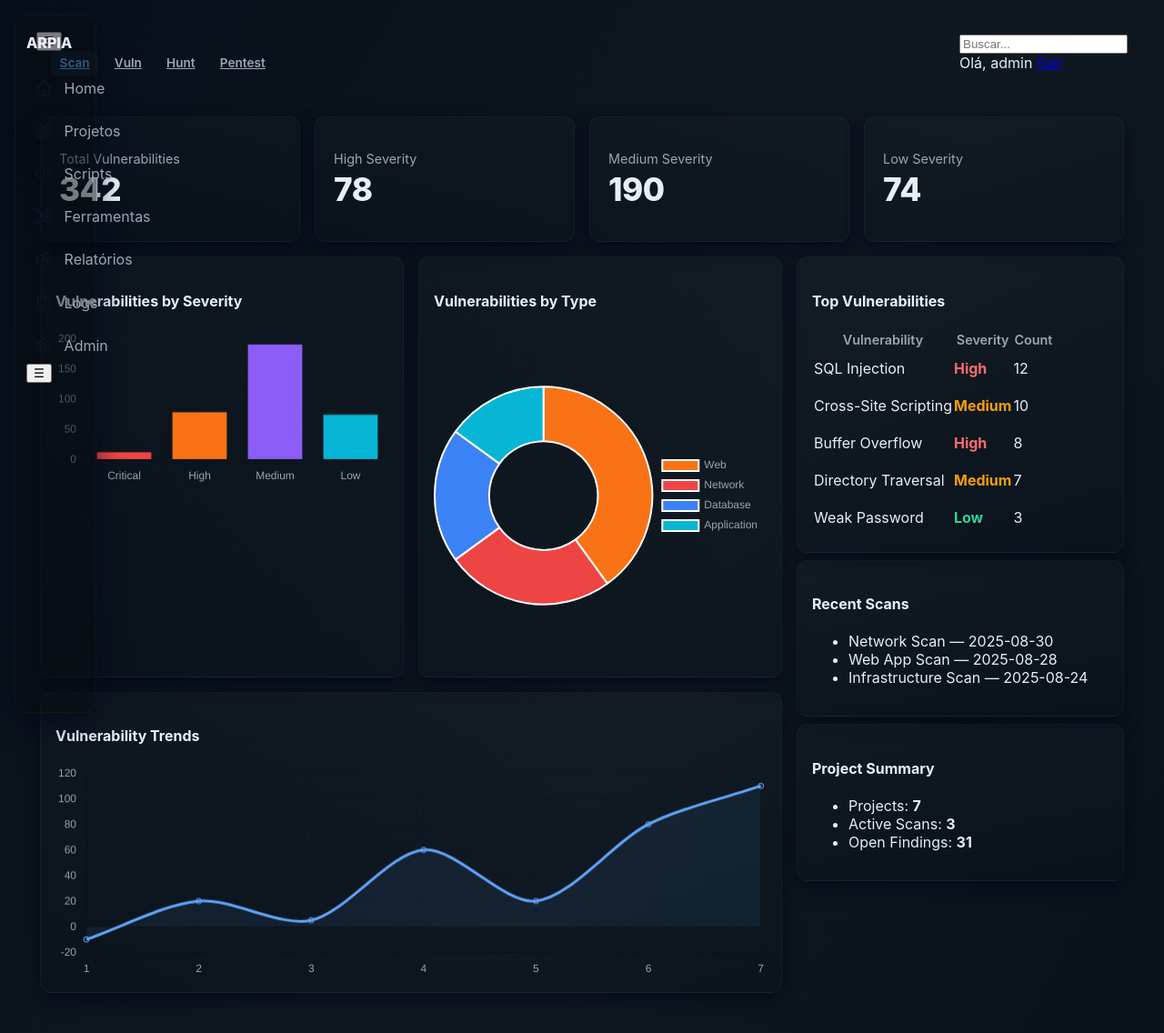
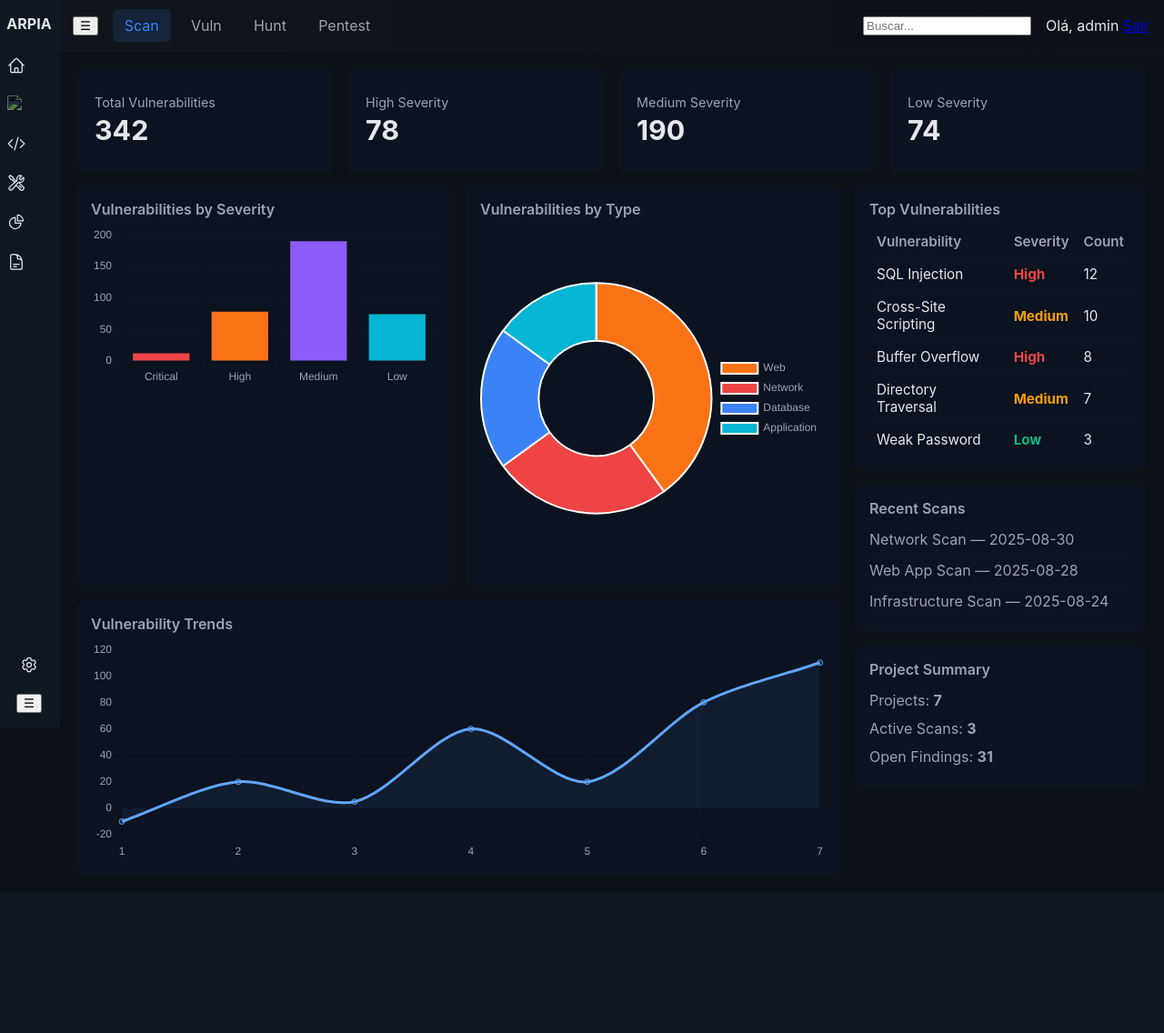
Before and after one commit to xlipesousa/arpia, a Django app: page / in a window 1280 px wide. Shown: the whole page at 91% size. After the commit the page ends 940 px from the top, so only its background shows below. Run offline with Django 4.2, Linux system fonts and the light colour scheme; a user stored in the database is signed in.

Commit message:
revert: restaurar snapshot icones

```diff
--- a/static/css/dark.css
+++ b/static/css/dark.css
@@ -1,98 +1,103 @@
-/* Palette and glass theme for dashboard-arpia */
 :root{
-  --bg-0: #0b0f13;
-  --bg-1: linear-gradient(120deg,#07101a 0%, #0f1720 60%, #07121a 100%);
-  --panel: rgba(18,22,26,0.6);
-  --panel-strong: rgba(255,255,255,0.03);
-  --glass: rgba(255,255,255,0.03);
-  --muted: #9aa6b2;
-  --text: #e6eef6;
-  --accent: #4fd1c5; /* teal accent */
-  --accent-2: #60a5fa; /* blue accent */
-  --card-radius: 12px;
-  --glass-border: rgba(255,255,255,0.04);
-  --card-shadow: 0 6px 18px rgba(2,6,23,0.6);
+  --bg:#0b1116;
+  --panel:#0f1720;
+  --card:#0b1220;
+  --muted:#9ca3af;
+  --accent:#3b82f6;
+  --text:#e5e7eb;
 }
+body.arpia-dark{
+  margin:0; font-family:Inter, system-ui, -apple-system, "Segoe UI", Roboto, "Helvetica Neue", Arial;
+  background:var(--bg); color:var(--text);
+}
+.sidebar{
+  position:fixed; left:0; top:0; bottom:0;
+  width:64px; background:var(--panel); padding:1rem 0; overflow:hidden; transition:width .22s ease;
+  display:flex; flex-direction:column; align-items:center;
+  border-right:1px solid rgba(255,255,255,0.02);
+  z-index:100;
+}
+.sidebar .brand{ font-weight:700; margin-bottom:1rem; color:var(--text); }
+.sidebar .menu{ width:100%; display:flex; flex-direction:column; gap:.25rem; align-items:stretch; padding:0 .5rem; }
+.menu-section{ width:100%; color:var(--muted); font-size:.75rem; padding: .6rem .5rem; text-transform:uppercase; letter-spacing:.04em }
+.menu-item{ display:flex; gap:.75rem; align-items:center; padding:.6rem .5rem; color:var(--muted); text-decoration:none; border-radius:8px; transition:background .12s, color .12s; }
+.menu-item .i{ width:20px; height:20px; fill:var(--muted); }
+.menu-item .label{ display:none; white-space:nowrap; overflow:hidden; }
+.menu-item:hover{ background:rgba(255,255,255,0.02); color:var(--text); }
+.sidebar-footer{ margin-top:auto; padding: .75rem 0; width:100%; display:flex; justify-content:center; }
 
-/* page background */
-body.arpia-dark{
-  background: var(--bg-1);
-  color: var(--text);
-  -webkit-font-smoothing:antialiased;
-  font-family: Inter, ui-sans-serif, system-ui, "Segoe UI", Roboto, "Helvetica Neue", Arial;
-  min-height:100vh;
-  padding:1rem;
+.sidebar.collapsed{ width:64px; }
+.sidebar:not(.collapsed){ width:220px; align-items:flex-start; padding-left:1rem; }
+.sidebar:not(.collapsed) .menu-item .label{ display:inline-block; }
+
+.topbar{
+  position:fixed; left:64px; right:0; top:0; height:56px; display:flex; align-items:center; justify-content:space-between;
+  padding:0 1rem; background:linear-gradient(90deg, rgba(255,255,255,0.02), transparent); border-bottom:1px solid rgba(255,255,255,0.02); z-index:50;
 }
+.sidebar:not(.collapsed) ~ .topbar{ left:220px; }
+.top-left{ display:flex; gap:1rem; align-items:center; }
+.module-switch{ display:flex; gap:.6rem; align-items:center; }
+.module{ color:var(--muted); text-decoration:none; padding:.5rem .8rem; border-radius:6px; background:transparent; }
+.module.active{ background:rgba(59,130,246,0.14); color:var(--accent); }
+.top-right{ display:flex; gap:1rem; align-items:center; }
 
-/* main wrapper spacing */
-.main { padding:1.25rem; max-width:1200px; margin:0 auto; }
+.main{
+  padding:1.25rem; margin-top:56px; margin-left:64px; min-height:calc(100vh - 56px);
+  transition:margin-left .22s;
+}
+.sidebar:not(.collapsed) ~ .main{ margin-left:220px; }
 
-/* glass card */
-.card{
-  background: linear-gradient(180deg, rgba(255,255,255,0.02), rgba(0,0,0,0.02));
-  border: 1px solid var(--glass-border);
-  border-radius: var(--card-radius);
-  box-shadow: var(--card-shadow);
-  padding: 1rem;
-  color:var(--text);
-}
+.card{ background:var(--card); padding:1rem; border-radius:8px; box-shadow:0 1px 0 rgba(255,255,255,0.02); color:var(--text); }
 
-/* KPI row */
+.dashboard{ display:grid; grid-template-columns: 1fr 360px; gap:1rem; align-items:start; }
+.overview{ display:flex; gap:1rem; flex-wrap:wrap; }
+.overview .card{ flex:1 1 320px; min-width:240px; }
+
+.login-box{ max-width:420px; margin:3rem auto; background:var(--card); padding:1.5rem; border-radius:8px; }
+
 .kpi-row{ display:grid; grid-template-columns: repeat(4,1fr); gap:1rem; margin-bottom:1rem; }
-.kpi{ padding:1.25rem; min-height:96px; display:flex; flex-direction:column; justify-content:center; gap:.25rem; background: linear-gradient(180deg, rgba(255,255,255,0.015), rgba(0,0,0,0.03)); }
+.kpi{ padding:1rem 1.25rem; display:flex; flex-direction:column; gap:.25rem; min-height:80px; justify-content:center; }
 .kpi-label{ color:var(--muted); font-size:.9rem; }
-.kpi-value{ font-size:2.2rem; font-weight:800; color:var(--text); letter-spacing:-0.5px; }
+.kpi-value{ font-size:1.9rem; font-weight:700; color:var(--text); }
 
-/* charts area */
-.content-grid{ display:grid; grid-template-columns: 1fr 360px; gap:1rem; align-items:start; }
+.content-grid{ display:grid; grid-template-columns: 1fr 320px; gap:1rem; align-items:start; }
 .main-charts{ display:grid; grid-template-columns: repeat(2,1fr); gap:1rem; }
-.main-charts .wide{ grid-column: 1 / span 2; padding:1rem; }
+.main-charts .wide{ grid-column: 1 / span 2; }
 
-/* side panels */
-.side-panels .card{ margin-bottom:0.5rem; }
+.side-panels{ display:flex; flex-direction:column; gap:1rem; }
 
-/* table compact */
-.table-compact th{ color:var(--muted); font-weight:600; font-size:.9rem; }
-.table-compact td{ padding:.6rem 0; }
+.chart-card h4, .card h4{ margin:0 0 .5rem 0; color:var(--muted); font-weight:600; }
 
-/* severity chips */
-.sev.high{ color:#ff6b6b; font-weight:700; }
+.table-compact{ width:100%; border-collapse:collapse; font-size:.95rem; }
+.table-compact th{ text-align:left; padding:.5rem; color:var(--muted); font-weight:600; }
+.table-compact td{ padding:.5rem; border-top:1px solid rgba(255,255,255,0.02); }
+
+.sev.high{ color:#ef4444; font-weight:700; }
 .sev.medium{ color:#f59e0b; font-weight:700; }
-.sev.low{ color:#34d399; font-weight:700; }
+.sev.low{ color:#10b981; font-weight:700; }
 
-/* topbar */
-.topbar{
-  display:flex; justify-content:space-between; align-items:center;
-  padding:0.6rem 1rem; margin-bottom:1rem;
-  background: transparent;
-}
-.top-left .module-switch{ display:flex; gap:.5rem; margin-left:1rem; }
-.module { padding:.35rem .6rem; color:var(--muted); border-radius:8px; font-weight:600; font-size:.85rem; }
-.module.active{ background: rgba(96,165,250,0.08); color:var(--accent-2); }
+.recent-scans{ list-style:none; padding:0; margin:0; }
+.recent-scans li{ padding:.4rem 0; color:var(--muted); border-bottom:1px dashed rgba(255,255,255,0.02); }
 
-/* sidebar */
-.sidebar{
-  width:64px; position:fixed; left:1rem; top:1rem; bottom:1rem; padding:0.75rem;
-  background: rgba(6,10,14,0.5); border-radius:14px; border:1px solid rgba(255,255,255,0.03); box-shadow:0 10px 30px rgba(2,6,23,0.6);
-}
-.sidebar:not(.collapsed){ width:220px; }
-.sidebar .brand{ font-weight:800; color:var(--text); padding:.5rem 0; }
-.menu{ display:flex; flex-direction:column; gap:.6rem; margin-top:0.8rem; }
-.menu-item{ display:flex; align-items:center; gap:.8rem; padding:.55rem; border-radius:8px; color:var(--muted); text-decoration:none; }
-.menu-item .icon{ width:20px; height:20px; display:inline-block; filter: none; opacity:.95; }
-.menu-item:hover{ background: rgba(255,255,255,0.02); color:var(--text); }
-.sidebar-footer{ margin-top:auto; padding-top:0.6rem; }
+.quick-stats{ list-style:none; padding:0; margin:0; color:var(--muted); }
+.quick-stats li{ padding:.35rem 0; }
+
+/* adicione estas regras (append) */
+.menu-item .icon { width:20px; height:20px; display:inline-block; filter: invert(1) hue-rotate(180deg) saturate(0.6); }
+.menu-item .label { margin-left:.6rem; vertical-align:middle; }
+.menu-item img.icon { flex: 0 0 20px; }
+.sidebar:not(.collapsed) .menu-item .label { display:inline-block; }
+.sidebar.collapsed .menu-item .label { display:none; }
 
 /* responsive */
-@media (max-width:1100px){
+@media (max-width:900px){
+  .sidebar:not(.collapsed){ width:64px; }
+  .sidebar { position:fixed; z-index:9999; }
+  .topbar{ left:64px; }
+  .sidebar:not(.collapsed) ~ .topbar{ left:64px; }
+}
+@media (max-width:1000px){
   .content-grid{ grid-template-columns: 1fr; }
   .main-charts{ grid-template-columns: 1fr; }
   .kpi-row{ grid-template-columns: repeat(2,1fr); }
-  .sidebar{ display:none; }
 }
-
-/* accent helpers */
-.accent-pill{ background: linear-gradient(90deg,var(--accent),var(--accent-2)); color:#021023; padding:.25rem .6rem; border-radius:999px; font-weight:700; font-size:.85rem; display:inline-block; }
-
-/* small tweaks for Chart.js dark ticks */
-.chart-legend, .chart-area { color: var(--muted) !important; }
--- a/static/js/dashboard.js
+++ b/static/js/dashboard.js
@@ -1,49 +1,56 @@
-// dados fictícios para protótipo do dashboard (robusto)
+// dados fictícios para protótipo do dashboard
 document.addEventListener('DOMContentLoaded', function () {
-  // Checar e popular KPIs com segurança
-  const setText = (id, value) => {
-    const el = document.getElementById(id);
-    if (el) el.textContent = String(value);
-  };
-  setText('kpi-total', 342);
-  setText('kpi-high', 78);
-  setText('kpi-medium', 190);
-  setText('kpi-low', 74);
-  setText('stat-projects', 7);
-  setText('stat-scans', 3);
-  setText('stat-open', 31);
+  // populate KPIs (fictitious)
+  document.getElementById('kpi-total').textContent = 342;
+  document.getElementById('kpi-high').textContent = 78;
+  document.getElementById('kpi-medium').textContent = 190;
+  document.getElementById('kpi-low').textContent = 74;
 
-  // Helper para criar chart somente se canvas existe
-  const createChart = (selector, config) => {
-    const c = document.getElementById(selector);
-    if (!c) return null;
-    const ctx = c.getContext('2d');
-    return new Chart(ctx, config);
-  };
-
-  // Severity bar
-  createChart('sevBar', {
+  // Bar chart - vulnerabilities by severity (fictitious)
+  const sevCtx = document.getElementById('sevBar');
+  if (sevCtx) {
+    new Chart(sevCtx.getContext('2d'), {
       type: 'bar',
       data: {
         labels: ['Critical','High','Medium','Low'],
-      datasets:[{ data:[12,78,190,74], backgroundColor:['#ef4444','#f97316','#8b5cf6','#06b6d4'] }]
+        datasets:[{
+          label:'Count',
+          data:[12,78,190,74],
+          backgroundColor:['#ef4444','#f97316','#8b5cf6','#06b6d4']
+        }]
       },
-    options:{ plugins:{ legend:{ display:false }}, scales:{ x:{ ticks:{ color:'#9ca3af' }}, y:{ ticks:{ color:'#9ca3af' }, grid:{ color:'rgba(255,255,255,0.02)' }}}}
+      options:{
+        plugins:{ legend:{ display:false }},
+        scales:{ x:{ ticks:{ color:'#9ca3af' } }, y:{ ticks:{ color:'#9ca3af' }, grid:{ color:'rgba(255,255,255,0.02)' } } }
+      }
     });
+  }
 
-  // Type donut
-  createChart('typeDonut', {
+  // Donut chart - by type
+  const typeCtx = document.getElementById('typeDonut');
+  if (typeCtx) {
+    new Chart(typeCtx.getContext('2d'), {
       type: 'doughnut',
-    data: { labels:['Web','Network','Database','Application'], datasets:[{ data:[40,25,20,15], backgroundColor:['#f97316','#ef4444','#3b82f6','#06b6d4'] }] },
+      data: {
+        labels: ['Web','Network','Database','Application'],
+        datasets:[{ data:[40,25,20,15], backgroundColor:['#f97316','#ef4444','#3b82f6','#06b6d4'] }]
+      },
       options:{ plugins:{ legend:{ position:'right', labels:{ color:'#9ca3af' } } } }
     });
+  }
 
-  // Trend line
-  createChart('trendLine', {
+  // trend line (fictitious)
+  const trendCtx = document.getElementById('trendLine');
+  if (trendCtx) {
+    new Chart(trendCtx.getContext('2d'), {
       type:'line',
-    data:{ labels:[1,2,3,4,5,6,7], datasets:[{ data:[-10,20,5,60,20,80,110], borderColor:'#60a5fa', backgroundColor:'rgba(96,165,250,0.08)', fill:true, tension:0.3 }]},
-    options:{ plugins:{ legend:{ display:false }}, scales:{ x:{ ticks:{ color:'#9ca3af' }}, y:{ ticks:{ color:'#9ca3af' }}}}
+      data:{
+        labels:[1,2,3,4,5,6,7],
+        datasets:[{ label:'Vuln delta', data:[-10,20,5,60,20,80,110], borderColor:'#60a5fa', backgroundColor:'rgba(96,165,250,0.08)', fill:true, tension:0.3 }]
+      },
+      options:{ plugins:{ legend:{ display:false } }, scales:{ x:{ ticks:{ color:'#9ca3af' } }, y:{ ticks:{ color:'#9ca3af' } } } }
     });
+  }
 
   // progress (line)
   const ctxP = document.getElementById('progressChart');
--- a/templates/base.html
+++ b/templates/base.html
@@ -19,7 +19,7 @@
       </a>
 
       <a href="{% url 'projects_list' %}" class="menu-item" title="Projetos">
-        <img src="{% static 'icons/squares-2x2.svg' %}" class="icon" alt="Projetos">
+        <img src="{% static 'icons/view-grid.svg' %}" class="icon" alt="Projetos">
         <span class="label">Projetos</span>
       </a>
 
--- a/templates/dashboard/home.html
+++ b/templates/dashboard/home.html
@@ -3,25 +3,27 @@
 {% block content %}
 <div class="dashboard-frame">
 
+  <!-- Top KPI row -->
   <div class="kpi-row">
     <div class="kpi card">
       <div class="kpi-label">Total Vulnerabilities</div>
-      <div class="kpi-value" id="kpi-total">—</div>
+      <div class="kpi-value" id="kpi-total">342</div>
     </div>
     <div class="kpi card">
       <div class="kpi-label">High Severity</div>
-      <div class="kpi-value" id="kpi-high">—</div>
+      <div class="kpi-value" id="kpi-high">78</div>
     </div>
     <div class="kpi card">
       <div class="kpi-label">Medium Severity</div>
-      <div class="kpi-value" id="kpi-medium">—</div>
+      <div class="kpi-value" id="kpi-medium">190</div>
     </div>
     <div class="kpi card">
       <div class="kpi-label">Low Severity</div>
-      <div class="kpi-value" id="kpi-low">—</div>
+      <div class="kpi-value" id="kpi-low">74</div>
     </div>
   </div>
 
+  <!-- Charts + side panels -->
   <div class="content-grid">
     <section class="main-charts">
       <div class="card chart-card">
@@ -67,9 +69,9 @@
       <div class="card">
         <h4>Project Summary</h4>
         <ul class="quick-stats">
-          <li>Projects: <strong id="stat-projects">—</strong></li>
-          <li>Active Scans: <strong id="stat-scans">—</strong></li>
-          <li>Open Findings: <strong id="stat-open">—</strong></li>
+          <li>Projects: <strong id="stat-projects">7</strong></li>
+          <li>Active Scans: <strong id="stat-scans">3</strong></li>
+          <li>Open Findings: <strong id="stat-open">31</strong></li>
         </ul>
       </div>
     </aside>
```
Also changed, not shown: 6 other files. Lines whose indentation alone changed are shown as unchanged.
